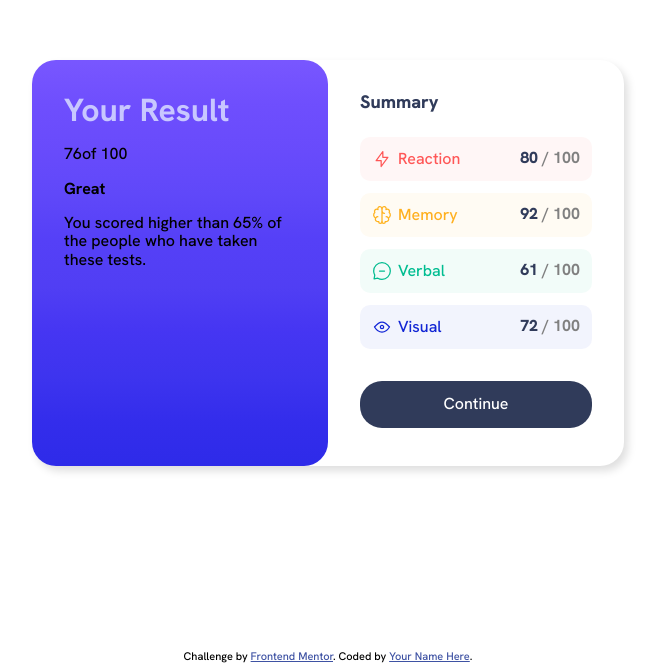
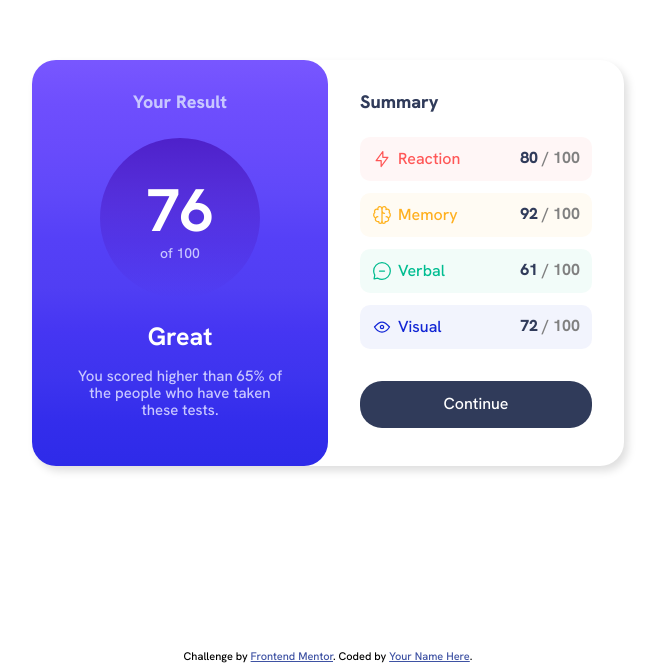
Before and after one commit to BartyDash/results-summary-component, a website built with Parcel: page src/index.html in a window 1280 px wide. Shown: the part 137-800 px from the top of the page, without its empty margins (312-972 px from the left). Built offline with nearby package versions, Linux system fonts and the light colour scheme.

Commit message:
finished result section, final basic look

```diff
--- a/src/index.html
+++ b/src/index.html
@@ -18,7 +18,12 @@
         <article class="card__content">
             <div class="result">
                 <h1 class="result__heading">Your Result</h1>
-                <p class="result__score"><span class="result__score--special">76</span>of 100</p>
+                <div class="result__circle">
+                    <p class="result__score">
+                        <span class="result__score--special">76</span>
+                        <span>of 100</span>
+                    </p>
+                </div>
                 <strong class="result__praise">Great</strong>
                 <p class="result__description">You scored higher than 65% of the people who have taken these tests.</p>
             </div>
--- a/src/main.scss
+++ b/src/main.scss
@@ -29,6 +29,10 @@ h1 {
     margin: 0;
 }
 
+p {
+    margin: 0;
+}
+
 body {
     min-height: 100vh;
     display: flex;
@@ -54,6 +58,10 @@ body {
 .result {
     padding: 32px;
     border-radius: 24px;
+    display: flex;
+    flex-direction: column;
+    align-items: center;
+    //gap: 12px;
     background-image: linear-gradient(180deg,
             hsl(252deg 100% 67%) 0%,
             hsl(251deg 98% 65%) 11%,
@@ -67,7 +75,50 @@ body {
             hsl(241deg 81% 54%) 100%);
 
     &__heading {
+        font-size: 18px;
+        font-weight: 800;
         color: hsl(241, 100%, 89%);
+    }
+
+    &__circle {
+        margin: 25px 0;
+        color: hsl(241, 100%, 89%);
+        display: flex;
+        flex-direction: column;
+        justify-content: center;
+        align-items: center;
+        width: 160px;
+        height: 160px;
+        border-radius: 50%;
+        background-image: linear-gradient(180deg, hsla(256, 72%, 46%, 1), hsla(241, 72%, 46%, 0));
+    }
+
+    &__score {
+        display: flex;
+        flex-direction: column;
+        align-items: center;
+        font-size: 14px;
+
+        &--special {
+            color: hsl(0, 0%, 100%);
+            font-size: 60px;
+            font-weight: 700;
+        }
+    }
+
+    &__praise {
+        font-size: 25px;
+        font-weight: 700;
+        color: hsl(0, 0%, 100%);
+        margin-bottom: 16px;
+    }
+
+    &__description {
+        text-align: center;
+        color: hsl(241, 100%, 89%);
+        font-size: 15px;
+        font-weight: 500;
+        padding: 0 10px;
     }
 }
 
```
